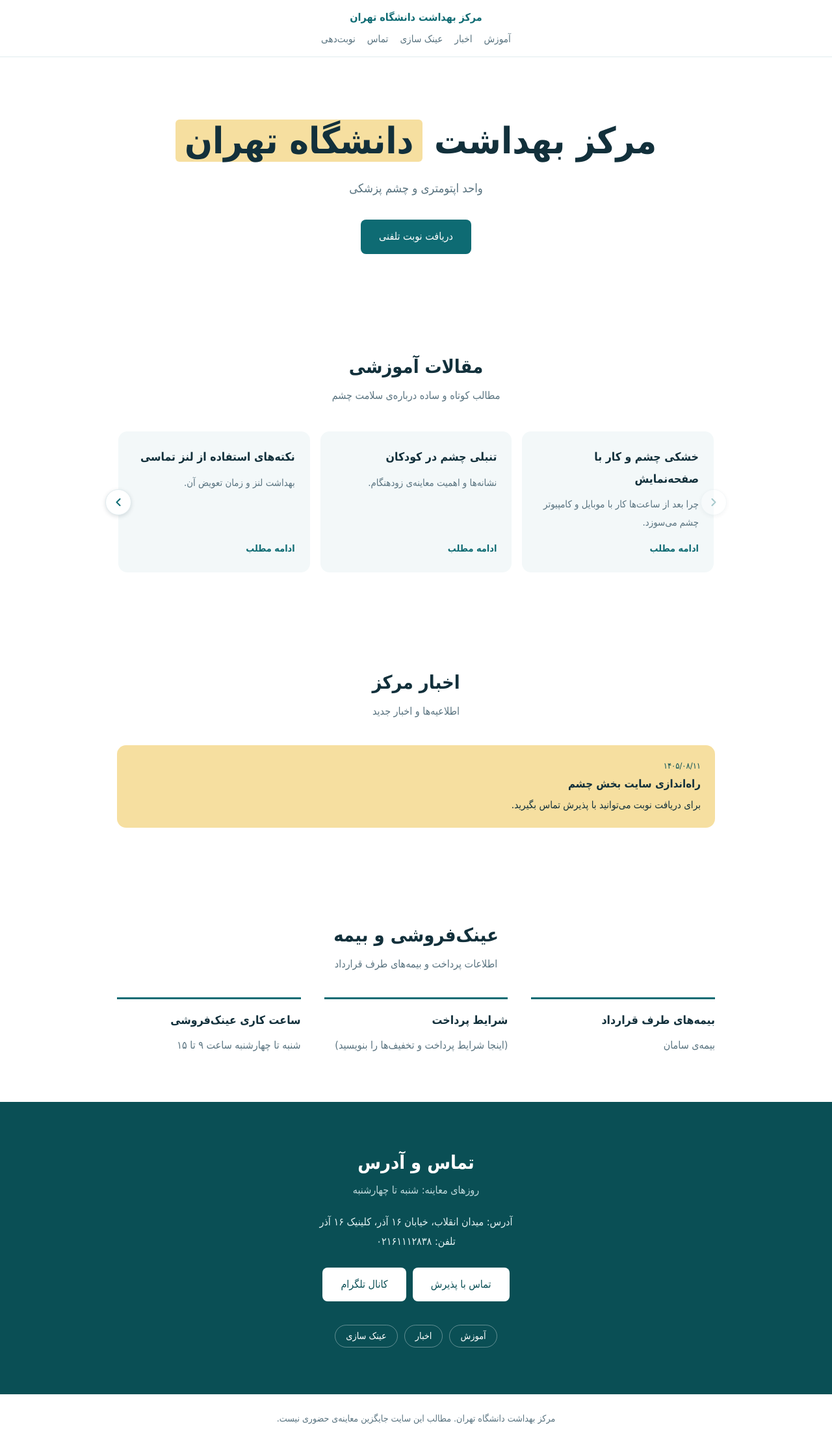
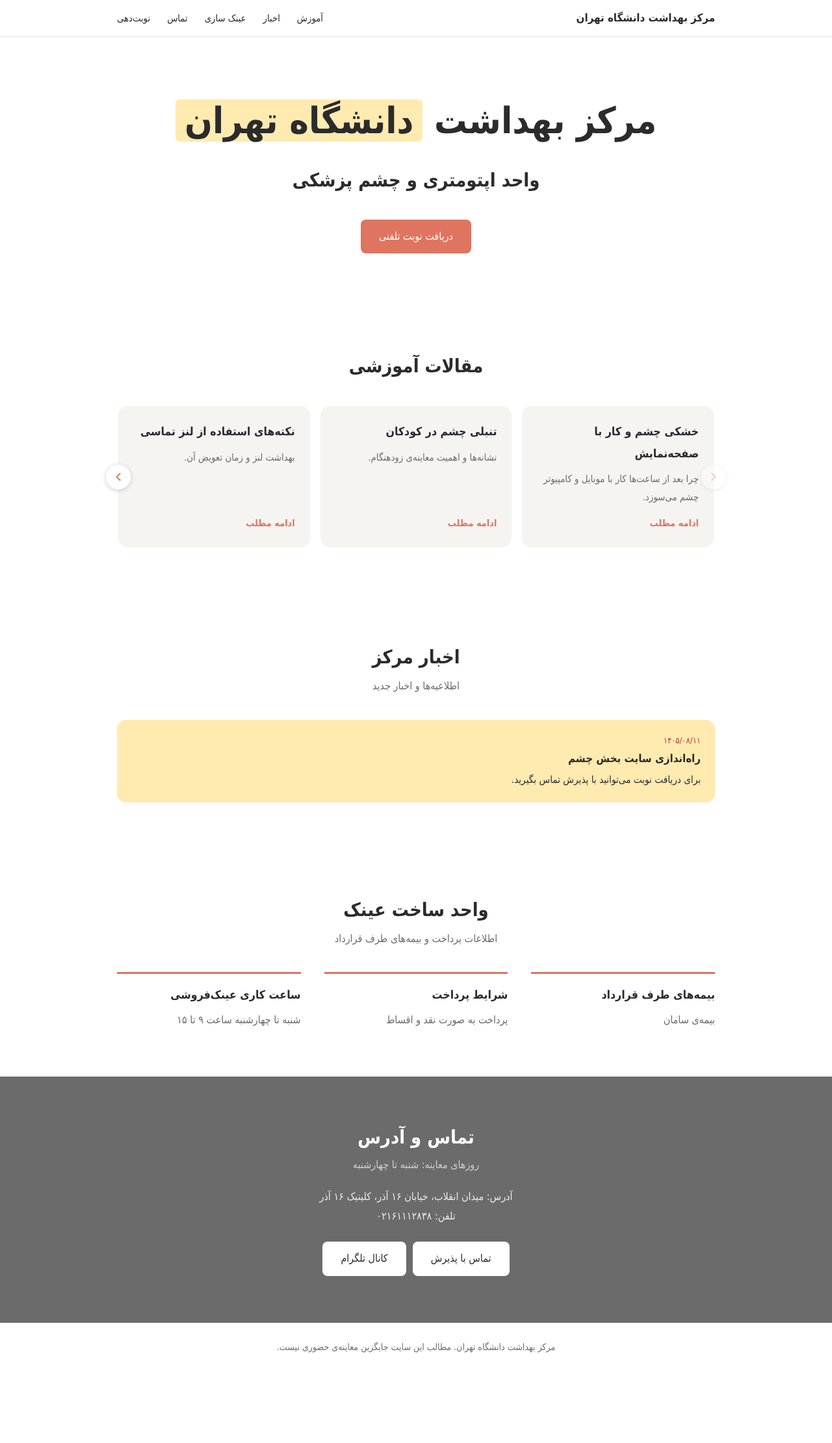
Before and after one commit to MaryamYari1/Opt, a plain HTML site: page index.html in a window 1280 px wide. Shown: the whole page at 65% size. After the commit the page ends 2111 px from the top, so only its background shows below. Drawn offline with Linux system fonts and the light colour scheme; a web font is replaced by a local one.

Commit message:
Update index.html

```diff
--- a/index.html
+++ b/index.html
@@ -7,8 +7,8 @@
 <link rel="stylesheet" href="https://cdn.jsdelivr.net/gh/rastikerdar/sahel-font@v3.4.0/dist/font-face.css">
 <style>
 :root{
-  --bg:#FFFFFF; --soft:#F3F8F9; --ink:#12303B; --muted:#5A7480; --teal:#0E6B73;
-  --teal-dark:#0A4F55; --line:#E1EBEE; --amber:#E8B04B; --mark:#F6DFA0; --white:#fff;
+  --bg:#FFFFFF; --soft:#F6F4F1; --ink:#2B2B2B; --muted:#6B6B6B; --accent:#df7560;
+  --accent-dark:#B93A33; --tint:#FBE6E3; --line:#E8E6E3; --amber:#E8B04B; --mark:#ffeab0; --white:#fff; --frame:#b4b2b2;
 }
 *{box-sizing:border-box;margin:0;padding:0}
 html{scroll-behavior:smooth}
@@ -16,13 +16,13 @@ body{font-family:"Sahel",Tahoma,sans-serif;background:var(--bg);color:var(--ink)
 a{color:inherit}
 :focus-visible{outline:3px solid var(--amber);outline-offset:2px}
 
-/* header: centered */
+/* header: brand at the start, menu at the end (Ness Labs style) */
 header{background:var(--white);border-bottom:1px solid var(--line);position:sticky;top:0;z-index:5}
-.bar{max-width:960px;margin:0 auto;padding:12px 20px;display:flex;flex-direction:column;align-items:center;justify-content:center;gap:4px;text-align:center}
-.brand{width:100%;text-align:center;font-weight:700;color:var(--teal)}
-nav{width:100%;display:flex;justify-content:center;flex-wrap:wrap;gap:18px;font-size:.95rem}
-nav a{text-decoration:none;color:var(--muted)}
-nav a:hover{color:var(--teal)}
+.bar{max-width:960px;margin:0 auto;padding:14px 20px;display:flex;flex-direction:row;align-items:center;justify-content:space-between;gap:16px}
+.brand{font-weight:700;color:var(--ink);font-size:1.05rem;line-height:1.4}
+nav{display:flex;flex-wrap:wrap;gap:26px;font-size:.92rem}
+nav a{text-decoration:none;color:var(--ink)}
+nav a:hover{color:var(--accent)}
 
 .wrap{max-width:960px;margin:auto;padding:0 20px}
 section{padding:72px 0}
@@ -38,10 +38,10 @@ mark{background:var(--mark);color:var(--ink);padding:0 .25em;border-radius:6px}
 .lead{color:var(--muted);font-size:1.15rem;max-width:520px;margin:0 auto 30px}
 
 /* buttons */
-.btn{display:inline-block;background:var(--teal);color:var(--white);padding:11px 28px;border-radius:8px;text-decoration:none;font:inherit;border:0;cursor:pointer}
-.btn:hover{background:var(--teal-dark)}
-.btn.ghost{background:transparent;color:var(--teal);border:1px solid var(--teal)}
-.btn.ghost:hover{background:#E3F1F2}
+.btn{display:inline-block;background:var(--accent);color:var(--white);padding:11px 28px;border-radius:8px;text-decoration:none;font:inherit;border:0;cursor:pointer}
+.btn:hover{background:var(--accent-dark)}
+.btn.ghost{background:transparent;color:var(--accent);border:1px solid var(--accent)}
+.btn.ghost:hover{background:var(--tint)}
 .btn[hidden]{display:none}
 
 /* articles carousel: exactly 3 full cards per view */
@@ -49,12 +49,12 @@ mark{background:var(--mark);color:var(--ink);padding:0 .25em;border-radius:6px}
 .track{display:flex;gap:16px;overflow-x:auto;scroll-snap-type:x mandatory;scroll-padding:0 2px;scrollbar-width:none;padding:4px 2px}
 .track::-webkit-scrollbar{display:none}
 .card{flex:0 0 calc((100% - 32px) / 3);min-height:210px;scroll-snap-align:start;display:flex;flex-direction:column;text-align:right;background:var(--soft);border:1px solid transparent;border-radius:14px;padding:22px;font:inherit;color:var(--ink);cursor:pointer}
-.card:hover{border-color:var(--teal);background:var(--white)}
+.card:hover{border-color:var(--accent);background:var(--white)}
 .card h3{font-size:1.1rem;font-weight:700;margin-bottom:8px}
 .card p{color:var(--muted);font-size:.93rem;display:-webkit-box;-webkit-line-clamp:3;-webkit-box-orient:vertical;overflow:hidden}
-.card .more{margin-top:auto;padding-top:12px;color:var(--teal);font-size:.9rem;font-weight:700}
-.arrow{position:absolute;top:50%;transform:translateY(-50%);width:40px;height:40px;border-radius:50%;border:1px solid var(--line);background:var(--white);color:var(--teal);display:flex;align-items:center;justify-content:center;cursor:pointer;z-index:2;box-shadow:0 2px 6px rgba(18,48,59,.15)}
-.arrow:hover{background:#E3F1F2}
+.card .more{margin-top:auto;padding-top:12px;color:var(--accent);font-size:.9rem;font-weight:700}
+.arrow{position:absolute;top:50%;transform:translateY(-50%);width:40px;height:40px;border-radius:50%;border:1px solid var(--line);background:var(--white);color:var(--accent);display:flex;align-items:center;justify-content:center;cursor:pointer;z-index:2;box-shadow:0 2px 6px rgba(30,30,30,.15)}
+.arrow:hover{background:var(--tint)}
 .arrow svg{width:20px;height:20px;fill:none;stroke:currentColor;stroke-width:2.5;stroke-linecap:round;stroke-linejoin:round}
 .arrow.right{right:-18px}
 .arrow.left{left:-18px}
@@ -66,42 +66,44 @@ mark{background:var(--mark);color:var(--ink);padding:0 .25em;border-radius:6px}
 .item{background:var(--mark);border-radius:14px;padding:20px 22px}
 .item h3{font-size:1.05rem;margin-bottom:2px}
 .item p{color:var(--ink);font-size:.95rem}
-.item .date{font-size:.8rem;color:var(--teal-dark)}
+.item .date{font-size:.8rem;color:var(--accent-dark)}
 
 /* optics: three plain columns */
 .cols{display:grid;grid-template-columns:repeat(3,1fr);gap:36px}
-.cols > div{border-top:3px solid var(--teal);padding-top:16px}
+.cols > div{border-top:3px solid var(--accent);padding-top:16px}
 .cols h3{font-size:1.1rem;font-weight:700;margin-bottom:6px}
 .cols p{color:var(--muted)}
 .updated{margin-top:28px;text-align:center;font-size:.85rem;color:var(--muted)}
 .updated:empty{display:none}
 
 /* closing dark block */
-.closing{background:var(--teal-dark);color:var(--white);text-align:center}
+.closing{background:var(--muted);color:var(--white);text-align:center}
 .closing h2{margin-bottom:6px}
-.closing .sub{color:#BFD9DC;margin-bottom:18px}
-.closing p{color:#E3F1F2}
+.closing .sub{color:#CFCFCF;margin-bottom:18px}
+.closing p{color:#EDEDED}
 .contact-actions{display:flex;flex-wrap:wrap;justify-content:center;gap:10px;margin-top:24px}
-.closing .btn{background:var(--white);color:var(--teal-dark)}
-.closing .btn:hover{background:#E3F1F2}
+.closing .btn{background:var(--white);color:var(--ink)}
+.closing .btn:hover{background:#EDEDED}
 .chips{display:flex;flex-wrap:wrap;justify-content:center;gap:10px;margin-top:36px}
-.chips a{padding:3px 16px;border:1px solid rgba(255,255,255,.35);border-radius:999px;text-decoration:none;color:var(--white);font-size:.9rem}
+.chips a{padding:3px 16px;border-radius:9px;text-decoration:none;color:var(--white);font-size:.9rem}
 .chips a:hover{background:rgba(255,255,255,.12)}
 
 /* popups */
 dialog{border:1px solid var(--line);border-radius:12px;padding:0;max-width:420px;width:calc(100% - 40px);margin:12vh auto auto;background:var(--white);color:var(--ink);font-family:inherit;text-align:center}
-dialog::backdrop{background:rgba(18,48,59,.45)}
+dialog::backdrop{background:rgba(30,30,30,.45)}
 .inner{padding:26px 22px}
 .inner h3{font-size:1.1rem;font-weight:700;margin-bottom:4px}
 .inner p{color:var(--muted);font-size:.95rem;margin-bottom:14px}
 .inner .body{text-align:right;color:var(--ink);white-space:pre-line;max-height:60vh;overflow-y:auto}
-.phone-big{display:block;direction:ltr;font-size:1.7rem;font-weight:700;color:var(--teal);text-decoration:none;margin-bottom:16px}
+.phone-big{display:block;direction:ltr;font-size:1.7rem;font-weight:700;color:var(--accent);text-decoration:none;margin-bottom:16px}
 .inner .row{display:flex;justify-content:center;gap:10px;flex-wrap:wrap}
 
 footer{padding:24px 0;color:var(--muted);font-size:.88rem;text-align:center}
 
-/* tablet: 2 full cards */
+/* tablet: 2 full cards, menu stacked */
 @media (max-width:700px){
+  .bar{flex-direction:column;justify-content:center;gap:2px;text-align:center}
+  nav{justify-content:center;gap:18px}
   section{padding:52px 0}
   .hero{padding:60px 0 52px}
   .cols{grid-template-columns:1fr;gap:26px}
@@ -135,14 +137,15 @@ footer{padding:24px 0;color:var(--muted);font-size:.88rem;text-align:center}
 
   <section class="hero">
     <h1>مرکز بهداشت <mark>دانشگاه تهران</mark></h1>
-    <p class="lead">واحد اپتومتری و چشم پزشکی</p>
+    <p class="lead"><h2>واحد اپتومتری و چشم پزشکی</h2></p>
+    <br>
     <a class="btn" href="#" data-call>دریافت نوبت تلفنی</a>
   </section>
 
   <section id="education">
     <div class="head">
       <h2>مقالات آموزشی</h2>
-      <p class="sub">مطالب کوتاه و ساده درباره‌ی سلامت چشم</p>
+
     </div>
     <div class="carousel">
       <button class="arrow right" id="arrowRight" type="button" aria-label="مقاله‌های قبلی">
@@ -165,7 +168,7 @@ footer{padding:24px 0;color:var(--muted);font-size:.88rem;text-align:center}
 
   <section id="optics">
     <div class="head">
-      <h2>عینک‌فروشی و بیمه</h2>
+      <h2>واحد ساخت عینک</h2>
       <p class="sub">اطلاعات پرداخت و بیمه‌های طرف قرارداد</p>
     </div>
     <div class="cols">
@@ -175,7 +178,7 @@ footer{padding:24px 0;color:var(--muted);font-size:.88rem;text-align:center}
       </div>
       <div>
         <h3>شرایط پرداخت</h3>
-        <p>(اینجا شرایط پرداخت و تخفیف‌ها را بنویسید)</p>
+        <p>پرداخت به صورت نقد و اقساط</p>
       </div>
       <div>
         <h3>ساعت کاری عینک‌فروشی</h3>
@@ -197,11 +200,8 @@ footer{padding:24px 0;color:var(--muted);font-size:.88rem;text-align:center}
       <a class="btn" href="tel:02161112838">تماس با پذیرش</a>
       <a class="btn" data-telegram href="#" target="_blank" rel="noopener" hidden>کانال تلگرام</a>
     </div>
-    <div class="chips">
-      <a href="#education">آموزش</a>
-      <a href="#news">اخبار</a>
-      <a href="#optics">عینک سازی</a>
-    </div>
+
+
   </div>
 </section>
 
```
